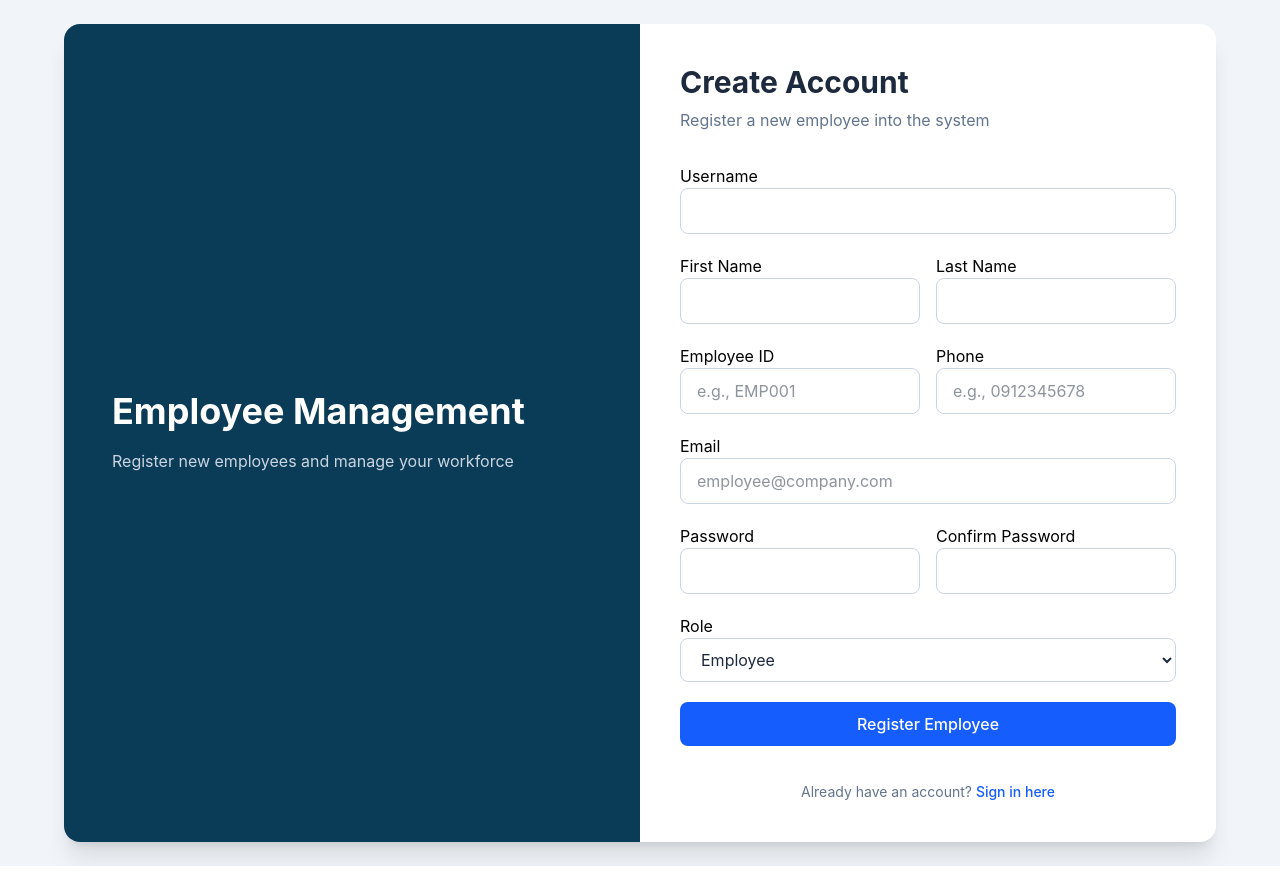
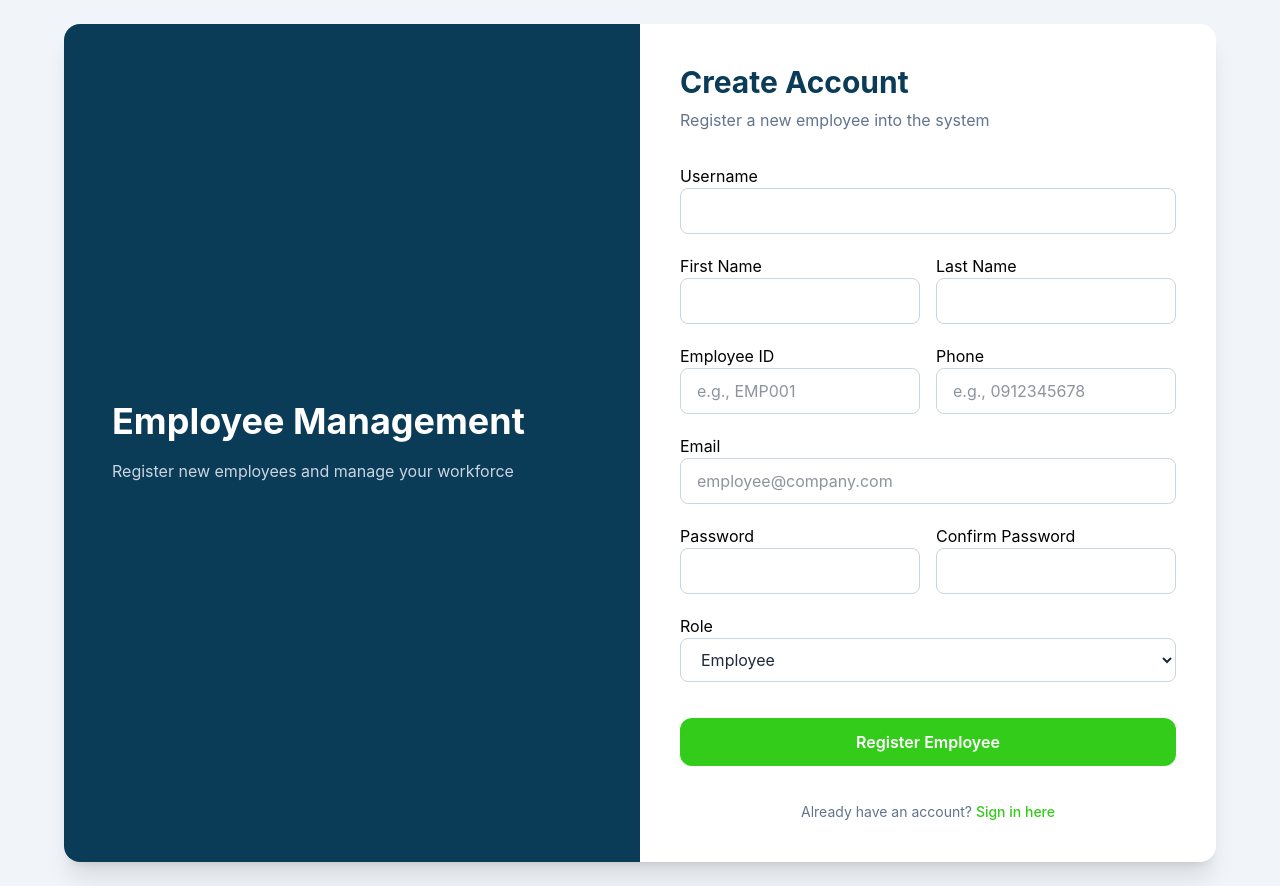
Before and after one commit to yoditgirma/Zentyad_projects, a React (Vite) app in the folder employee_managment/employee_managment_frontend/: page /register in a window 1280 px wide. Built offline with nearby package versions, Linux system fonts and the light colour scheme.

Commit message:
updated some colors n ui

```diff
--- a/employee_managment/employee_managment_frontend/src/components/ui/Button.jsx
+++ b/employee_managment/employee_managment_frontend/src/components/ui/Button.jsx
@@ -11,18 +11,7 @@ export default function Button({
             onClick={onClick}
             disabled={disabled}
             className={`
-                w-full
-                px-4
-                py-2.5
-                rounded-lg
-                font-medium
-                text-white
-                bg-blue-600
-                hover:bg-blue-700
-                active:bg-blue-800
-                transition
-                disabled:opacity-50
-                disabled:cursor-not-allowed
+                w-full mt-4 bg-[#33CC1A] hover:bg-[#29b816] text-white font-semibold py-3 rounded-xl transition-all duration-300
                 ${className}
             `}
         >
--- a/employee_managment/employee_managment_frontend/src/pages/RegisterEmployee.jsx
+++ b/employee_managment/employee_managment_frontend/src/pages/RegisterEmployee.jsx
@@ -80,7 +80,7 @@ function RegisterEmployee() {
                 {/* Right Side */}
                 <div className="p-10">
                     <div className="mb-8">
-            <h2 className="text-3xl font-bold text-slate-800">Create Account</h2>
+                        <h2 className="text-3xl font-bold text-[#0A3B57]">Create Account</h2>
                         <p className="text-slate-500 mt-2">
                             Register a new employee into the system
                         </p>
@@ -203,7 +203,7 @@ function RegisterEmployee() {
 
                         <p className="text-sm text-slate-500 text-center mt-4">
                             Already have an account?{' '}
-              <a href="/login" className="text-blue-600 hover:underline font-medium">
+                            <a href="/login" className="text-[#33CC1A] hover:underline font-medium">
                                 Sign in here
                             </a>
                         </p>
```
Also changed, not shown: 1 other file (tests, documents, lock files or other folders). Lines whose indentation alone changed are shown as unchanged.
